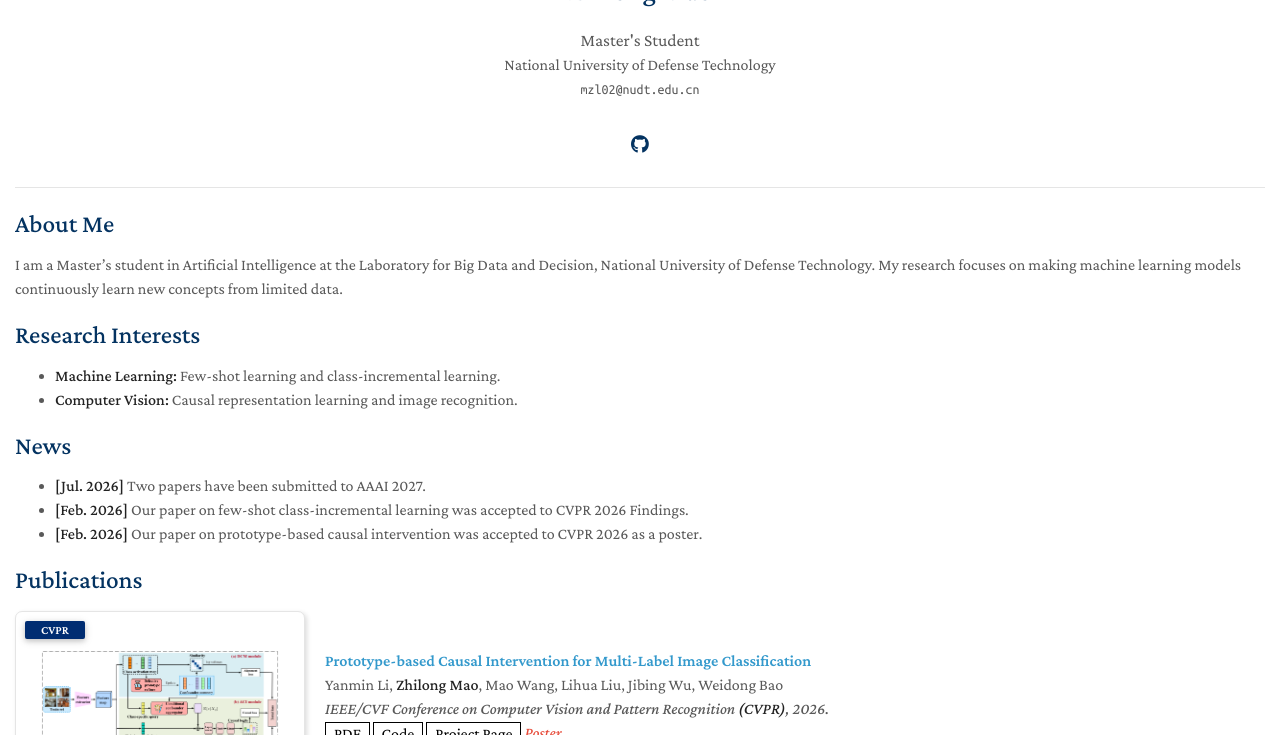
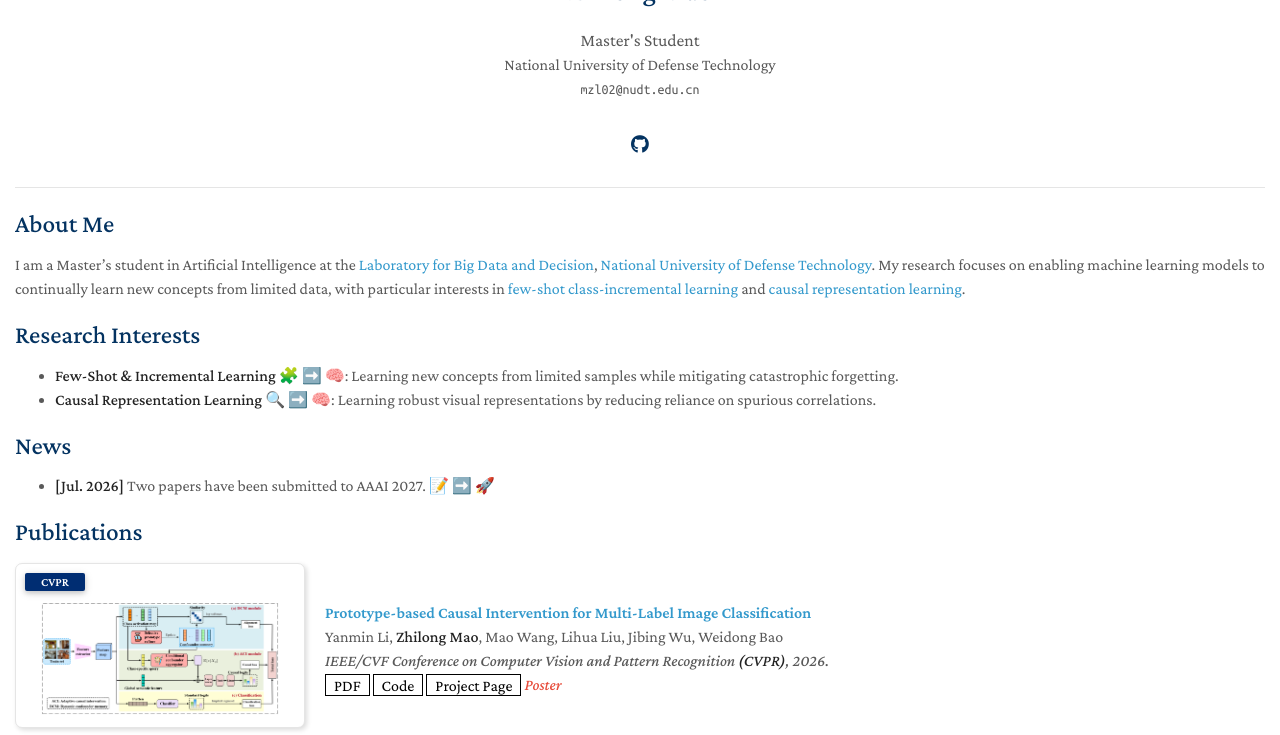
Before and after one commit to zl2811/zl2811.github.io, a Jekyll site: the page built from index.md, in a window 1280 px wide and 900 px high, cut to the strip 165-900 px from the top of the window. Built offline with Jekyll 4.4.1, drawn with Linux system fonts in a browser that asks for light colours; a style sheet for code colours, icons or effects is not loaded; our own code applies the rules of GitHub Pages for plain Markdown files.

Commit message:
First Update

```diff
--- a/index.md
+++ b/index.md
@@ -4,18 +4,16 @@ layout: homepage
 
 ## About Me
 
-I am a Master's student in Artificial Intelligence at the Laboratory for Big Data and Decision, National University of Defense Technology. My research focuses on making machine learning models continuously learn new concepts from limited data.
+I am a Master's student in Artificial Intelligence at the [Laboratory for Big Data and Decision](https://d2.nudt.edu.cn/), [National University of Defense Technology](https://www.nudt.edu.cn/). My research focuses on enabling machine learning models to continually learn new concepts from limited data, with particular interests in [few-shot class-incremental learning](https://openaccess.thecvf.com/content/CVPR2026F/html/Mao_Dynamic_Pseudo-Label_Assignment_and_Consistent_Prototypical_Learning_for_Few-Shot_Class-Incremental_CVPRF_2026_paper.html) and [causal representation learning](https://openaccess.thecvf.com/content/CVPR2026/html/Li_Prototype-based_Causal_Intervention_for_Multi-Label_Image_Classification_CVPR_2026_paper.html).
 
 ## Research Interests
 
-- **Machine Learning:** Few-shot learning and class-incremental learning.
-- **Computer Vision:** Causal representation learning and image recognition.
+- **Few-Shot & Incremental Learning** 🧩 ➡️ 🧠: Learning new concepts from limited samples while mitigating catastrophic forgetting.
+- **Causal Representation Learning** 🔍 ➡️ 🧠: Learning robust visual representations by reducing reliance on spurious correlations.
 
 ## News
 
-- **[Jul. 2026]** Two papers have been submitted to AAAI 2027.
-- **[Feb. 2026]** Our paper on few-shot class-incremental learning was accepted to CVPR 2026 Findings.
-- **[Feb. 2026]** Our paper on prototype-based causal intervention was accepted to CVPR 2026 as a poster.
+- **[Jul. 2026]** Two papers have been submitted to AAAI 2027. 📝 ➡️ 🚀
 
 {% include_relative _includes/publications.md %}
 
```
